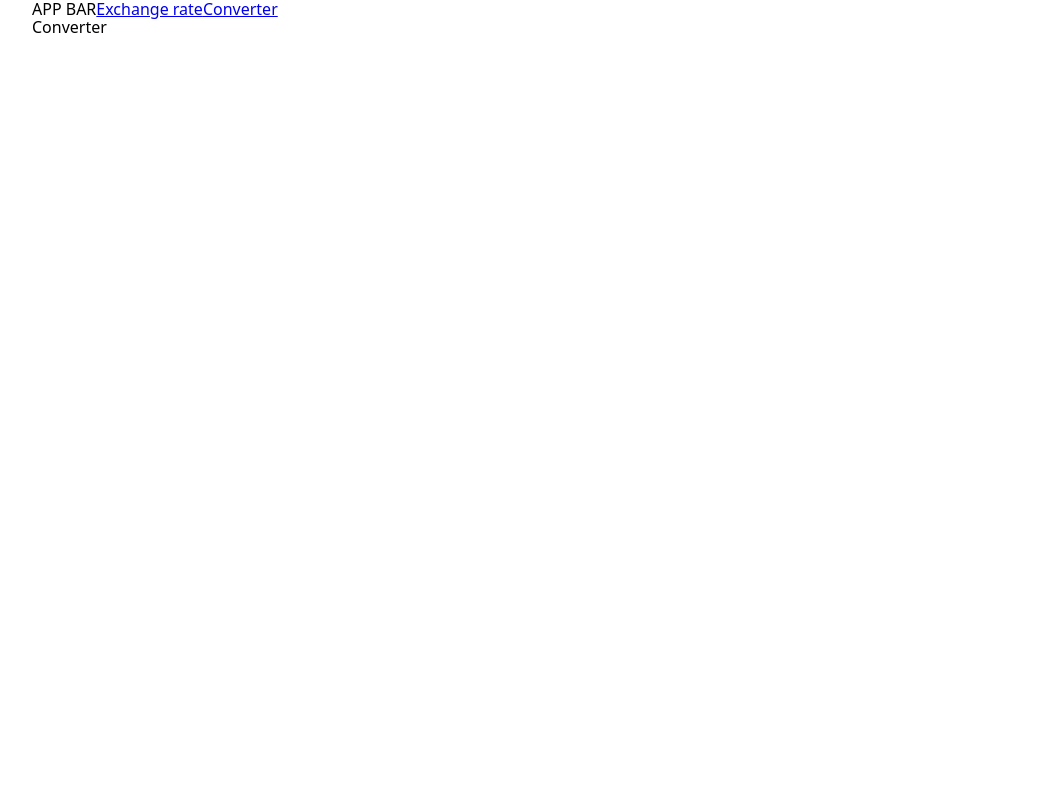
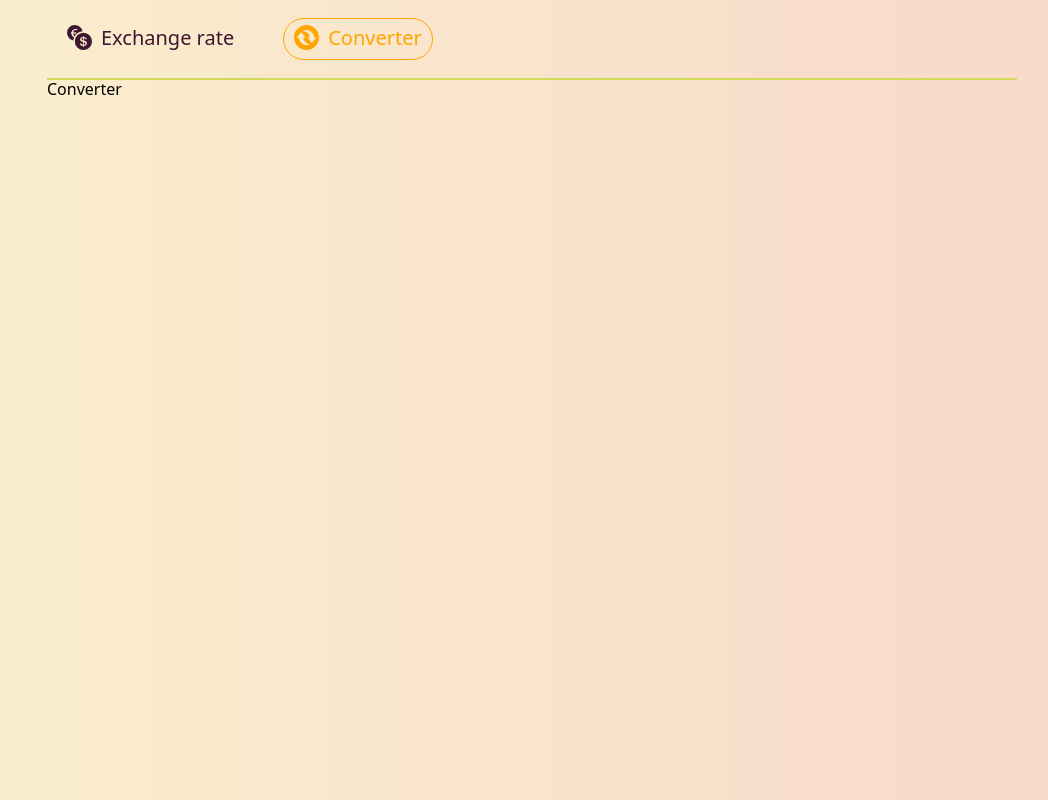
Before and after one commit to DmytroSvarkovskiy/currency-converter, a React (Create React App) app: page /currency-converter/converter in a window 1280 px wide. Shown: the whole page, without its empty margins (108-1156 px from the left). Built offline with nearby package versions, Linux system fonts and the light colour scheme; no server answers.

Commit message:
done part 1 page

```diff
--- a/package.json
+++ b/package.json
@@ -16,6 +16,7 @@
     "@types/react-redux": "^7.1.25",
     "react": "^18.2.0",
     "react-dom": "^18.2.0",
+    "react-icons": "^4.7.1",
     "react-redux": "^8.0.5",
     "react-router-dom": "^6.8.1",
     "react-scripts": "5.0.1",
--- a/src/conponents/App.tsx
+++ b/src/conponents/App.tsx
@@ -8,12 +8,11 @@ import { Home } from './pages/Home/Home';
 
 const GlobalStyle = createGlobalStyle`
   ul,h1,h2,h3,h4,h5,h6,li,p{list-style:none;margin:0;padding:0;};
-  body{
-   display: flex;
-   justify-content:center;
-   align-items:center;
+  body{background: linear-gradient(90deg,#faf0cd, #f7d7ca);
    color: '#010101';
   }
+a{text-decoration:none;
+color:inherit}
 `;
 const Converter = lazy(() => import('./pages/Converter/Converter'));
 
@@ -24,8 +23,7 @@ const App: React.FC = () => {
   useEffect(() => {
     dispatch(fetchCours(currentRate));
   }, [currentRate, dispatch]);
-  // const key = Object.keys(rate);
-  // const course = Object.values(rate);
+
   return (
     <>
       <Routes>
--- /dev/null
+++ b/src/conponents/AppBar/AppBar.styled.tsx
@@ -0,0 +1,41 @@
+import styled from 'styled-components';
+import { NavLink } from 'react-router-dom';
+import { BsCurrencyExchange } from 'react-icons/bs';
+import { SiConvertio } from 'react-icons/si';
+
+export const Nav = styled.nav`
+  padding: 10px;
+  display: flex;
+  height: 80px;
+  justify-content: start;
+  align-items: center;
+  gap: 40px;
+  font-size: 20px;
+  font-weight: 500;
+  border-bottom: 2px solid #d3db5b;
+`;
+export const Link = styled(NavLink)`
+  padding: 6px 10px 9px;
+  display: flex;
+  align-items: center;
+  color: #3f152f;
+  :hover {
+    color: orange;
+  }
+  transition: color 0.3s;
+  &.active {
+    outline: 1px solid orange;
+    color: orange;
+    border-radius: 1.3em;
+  }
+`;
+export const CurrencyIcon = styled(BsCurrencyExchange)`
+  width: 25px;
+  height: 25px;
+  margin-right: 9px;
+`;
+export const ConvertIcon = styled(SiConvertio)`
+  width: 25px;
+  height: 25px;
+  margin-right: 9px;
+`;
--- a/src/conponents/AppBar/AppBar.tsx
+++ b/src/conponents/AppBar/AppBar.tsx
@@ -1,15 +1,21 @@
-import { NavLink } from 'react-router-dom';
 import { Container } from '../Container/Container';
-
+import { Nav, Link, CurrencyIcon, ConvertIcon } from './AppBar.styled';
 export const AppBar: React.FC = () => {
   return (
     <header>
       <Container>
-        <nav>
-          APP BAR
-          <NavLink to="/">Exchange rate</NavLink>
-          <NavLink to="/converter">Converter</NavLink>
-        </nav>
+        <Nav>
+          <Link to="/">
+            {' '}
+            <CurrencyIcon />
+            Exchange rate
+          </Link>
+
+          <Link to="/converter">
+            <ConvertIcon />
+            Converter
+          </Link>
+        </Nav>
       </Container>
     </header>
   );
--- a/src/conponents/Container/Container.tsx
+++ b/src/conponents/Container/Container.tsx
@@ -3,4 +3,5 @@ import styled from 'styled-components';
 export const Container = styled.div`
   width: 1000px;
   margin: 0 auto;
+  padding: 0 15px;
 `;
--- /dev/null
+++ b/src/conponents/pages/Home/Home.styled.tsx
@@ -0,0 +1,15 @@
+import styled from 'styled-components';
+export const Casket = styled.div`
+  width: 950px;
+  height: 700px;
+  padding: 15px;
+  /* border: 1px solid #e9b7a7; */
+  border-radius: 1.5em;
+  margin: 30px auto 0;
+  box-shadow: rgba(158, 120, 97, 0.24) 0px 3px 8px;
+`;
+export const Title = styled.h1`
+  text-align: center;
+  font-size: 35px;
+  color: #756059;
+`;
--- a/src/conponents/pages/Home/Home.tsx
+++ b/src/conponents/pages/Home/Home.tsx
@@ -1,8 +1,34 @@
 import { Container } from '../../Container/Container';
+import { Casket, Title } from '../Home/Home.styled';
+
+import { useAppDispatch, useAppSelector } from '../../../hooks';
+
 export const Home: React.FC = () => {
+  const dispatch = useAppDispatch();
+  const { currentRate, rate } = useAppSelector(state => state.exchangeRate);
+  const currency = Object.keys(rate);
+  const course = Object.values(rate);
+
+  const handleChange = (e: { target: any }) => {
+    console.dir(e.target.value);
+  };
+
   return (
     <section>
-      <Container>HOME Page</Container>
+      <Container>
+        <Casket>
+          <Title>Current exchange rate</Title>
+          <select name="currency" onChange={handleChange}>
+            {currency.map(el => {
+              return (
+                <option key={el} value={el}>
+                  {el}
+                </option>
+              );
+            })}
+          </select>
+        </Casket>
+      </Container>
     </section>
   );
 };
```
Also changed, not shown: 1 other file (tests, documents, lock files or other folders).
